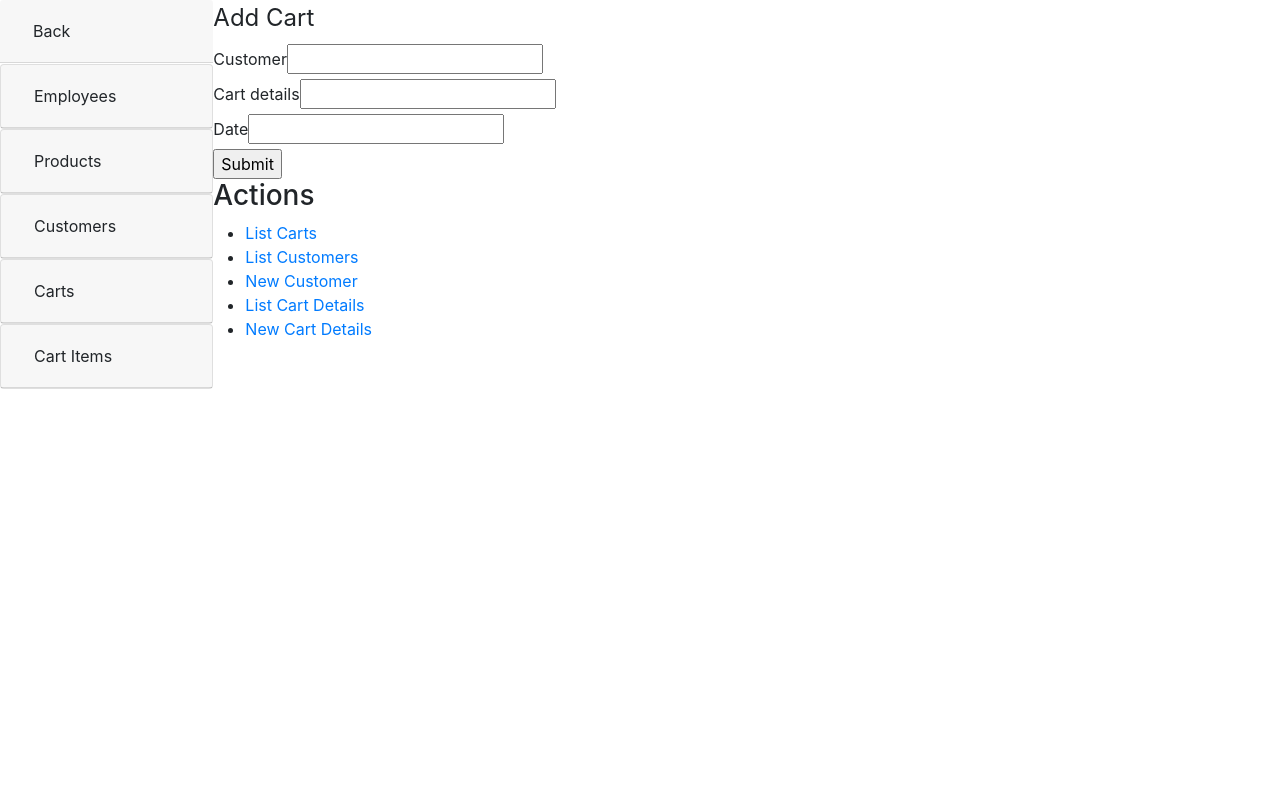
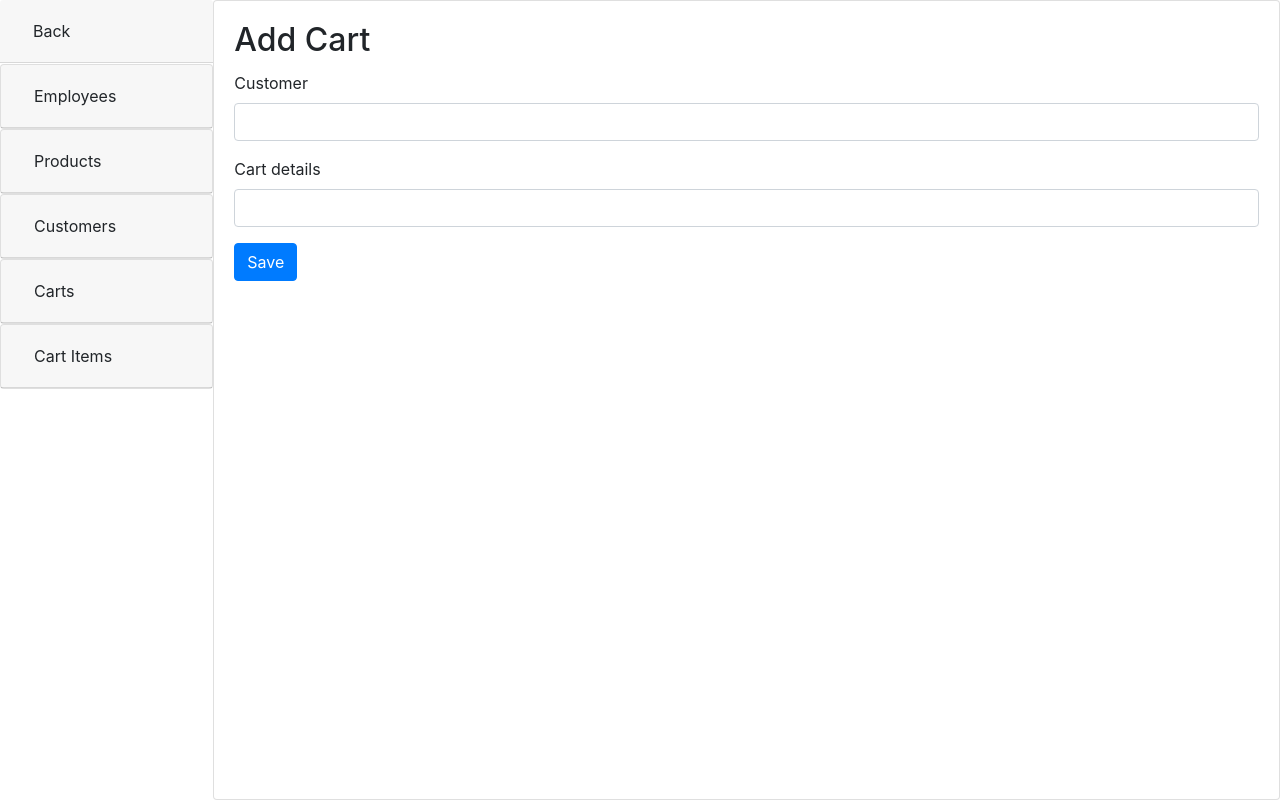
Before and after one commit to thura-404/cake_sample_project, a CakePHP app: the page made by app/View/Carts/add.ctp in a window 1280 px wide. Run offline with PHP 8.4 and a stand-in for CakePHP, Linux system fonts and the light colour scheme; the template is opened without the code that fills it, so the values that code supplies are empty; form fields are guessed from the names that the template uses; some libraries are stand-ins or nearby versions.

Commit message:
fixed the bugs of the Cart index and Add page

```diff
--- a/app/Model/Cart.php
+++ b/app/Model/Cart.php
@@ -62,7 +62,7 @@ class Cart extends AppModel
 			'fields' => '',
 			'order' => ''
 		),
-		'CartDetails' => array(
+		'CartDetail' => array(
 			'className' => 'CartDetail',
 			'foreignKey' => 'cart_details_id',
 			'conditions' => '',
--- a/app/View/Carts/add.ctp
+++ b/app/View/Carts/add.ctp
@@ -1,28 +1,4 @@
-<div class="carts form">
-	<?php echo $this->Form->create('Cart'); ?>
-	<fieldset>
-		<legend><?php echo __('Add Cart'); ?></legend>
-		<?php
-		echo $this->Form->input('customer_id');
-		echo $this->Form->input('cart_details_id');
-		echo $this->Form->input('date');
-		?>
-	</fieldset>
-	<?php echo $this->Form->end(__('Submit')); ?>
-</div>
-<div class="actions">
-	<h3><?php echo __('Actions'); ?></h3>
-	<ul>
-
-		<li><?php echo $this->Html->link(__('List Carts'), array('action' => 'index')); ?></li>
-		<li><?php echo $this->Html->link(__('List Customers'), array('controller' => 'customers', 'action' => 'index')); ?> </li>
-		<li><?php echo $this->Html->link(__('New Customer'), array('controller' => 'customers', 'action' => 'add')); ?> </li>
-		<li><?php echo $this->Html->link(__('List Cart Details'), array('controller' => 'cart_details', 'action' => 'index')); ?> </li>
-		<li><?php echo $this->Html->link(__('New Cart Details'), array('controller' => 'cart_details', 'action' => 'add')); ?> </li>
-	</ul>
-</div>
-
-<!-- <div class="card m-0" style="width: 100%; height: 100vh">
+<div class="card m-0" style="width: 100%; height: 100vh">
 	<div class="card-body">
 		<?php echo $this->element('MessageBox/default'); ?>
 
@@ -31,9 +7,8 @@
 		echo $this->Form->create('Cart', array('class' => 'form-group'));
 		echo $this->Form->input('customer_id', array('class' => 'form-control mb-3'));
 		echo $this->Form->input('cart_details_id', array('class' => 'form-control mb-3'));
-		echo $this->Form->input('date', array('class' => 'form-control mb-3'));
 		echo $this->Form->button('Save', array('class' => 'btn btn-primary'));
 		echo $this->Form->end();
 		?>
 	</div>
-</div> -->
+</div>
--- a/app/View/Carts/index.ctp
+++ b/app/View/Carts/index.ctp
@@ -18,7 +18,7 @@
 					<tr>
 						<td><?php echo h($cart['Cart']['id']); ?>&nbsp;</td>
 						<td><?php echo $this->Html->link($cart['Customer']['name'], array('controller' => 'customers', 'action' => 'view', $cart['Customer']['id'])); ?></td>
-						<td><?php echo $this->Html->link($cart['CartDetails']['id'], array('controller' => 'cart_details', 'action' => 'view', $cart['CartDetails']['id'])); ?></td>
+						<td><?php echo $this->Html->link($cart['CartDetail']['id'], array('controller' => 'cart_details', 'action' => 'view', $cart['CartDetail']['id'])); ?></td>
 						<td><?php echo h($cart['Cart']['date']); ?>&nbsp;</td>
 						<td>
 							<?php echo $this->Html->link(__('View'), array('action' => 'view', $cart['Cart']['id'])) ?>
```
